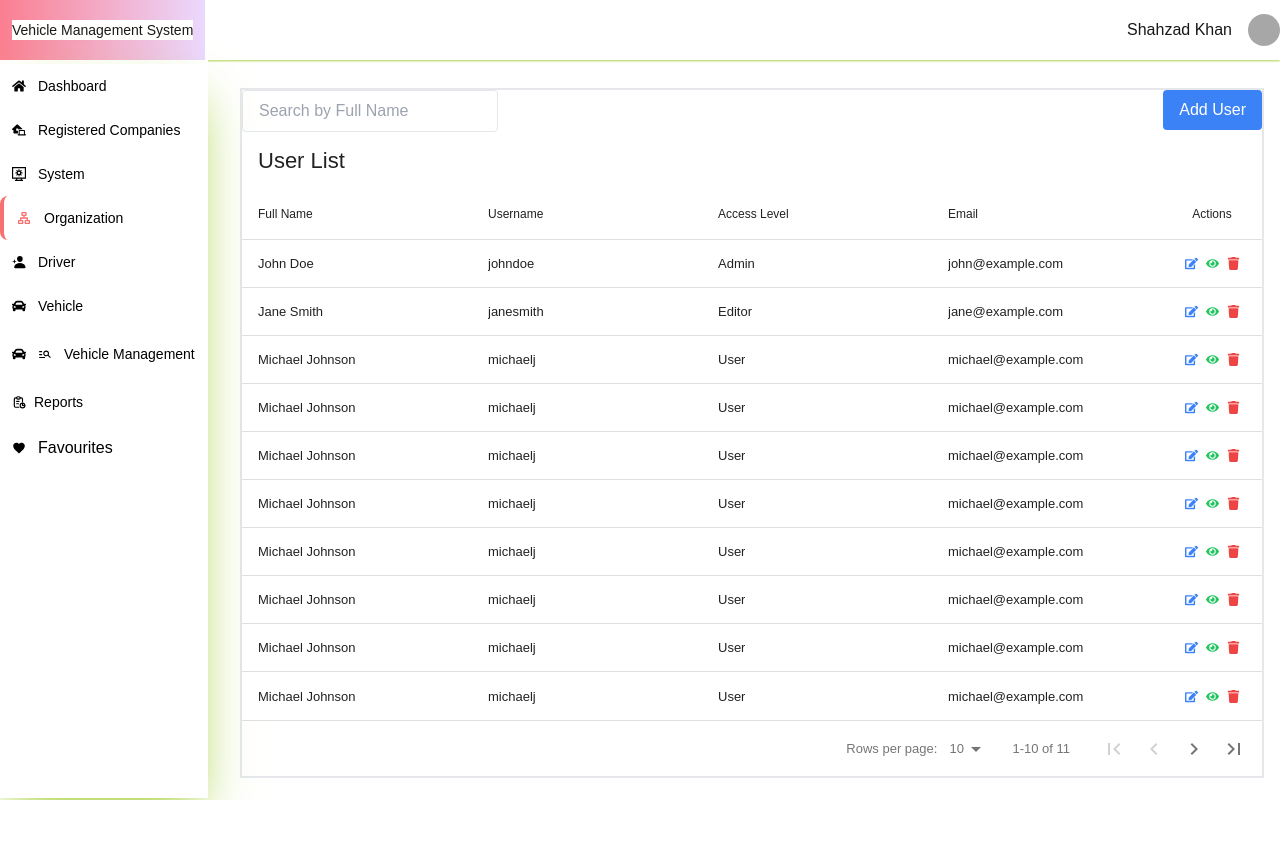
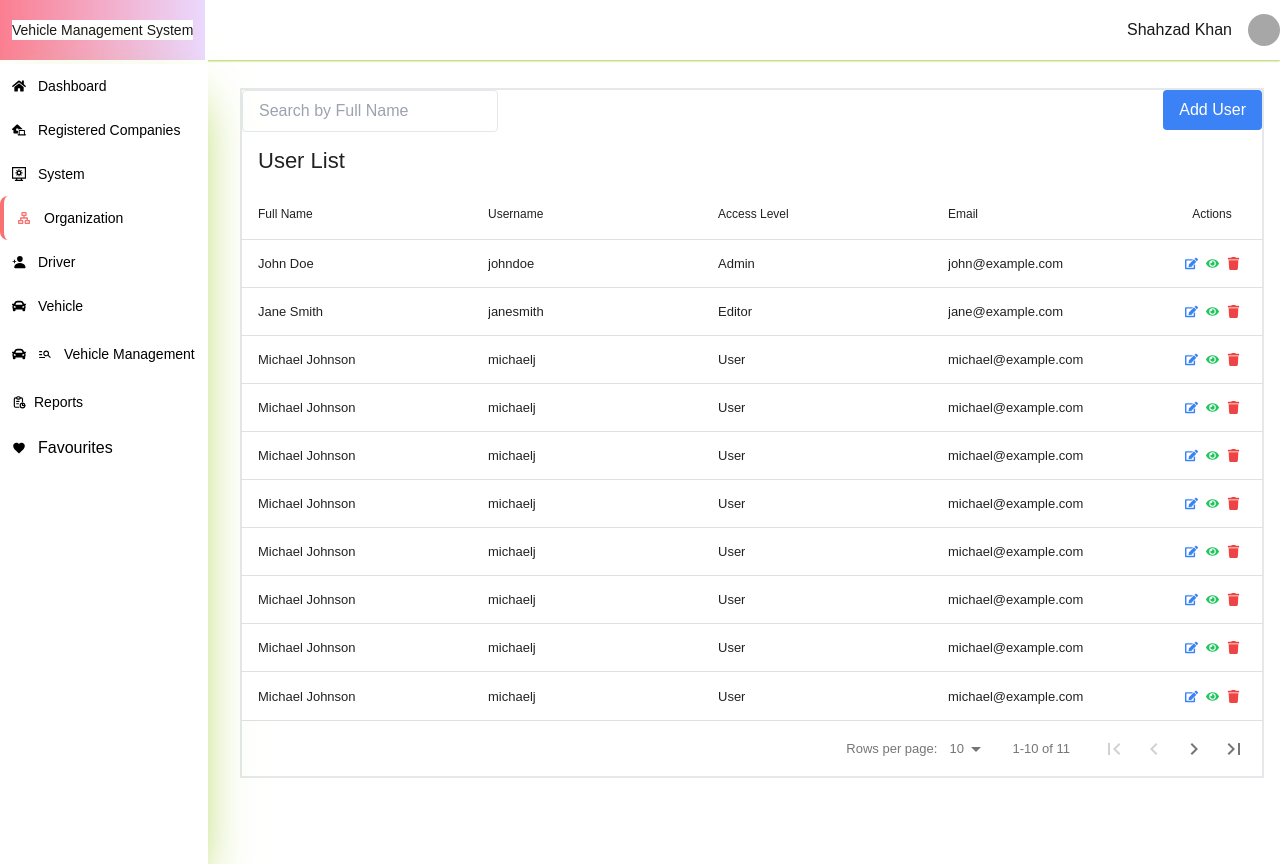
Before and after one commit to shahzad11khan/__borad, a Next.js app: page /Dashboard/Users/GetAllusers in a window 1280 px wide. Before the commit the page ends 800 px from the top, so only its background shows below. Built offline with nearby package versions, Linux system fonts and the light colour scheme; grey boxes are pictures that could not be loaded.

Commit message:
change height

```diff
--- a/src/app/Dashboard/Components/Sidebar.js
+++ b/src/app/Dashboard/Components/Sidebar.js
@@ -55,7 +55,7 @@ const Sidebar = () => {
       </button>
       {/* Sidebar */}
       <aside
-        className={`bg-white text-black h-full lg:w-52 w-20 transition-transform duration-300 ease-in-out ${
+        className={`bg-white text-black  min-h-screen lg:w-52 w-20 transition-transform duration-300 ease-in-out ${
           isSidebarOpen ? "translate-x-0" : "-translate-x-full"
         } lg:translate-x-0 fixed lg:relative top-0 left-0 flex flex-col shadow-2xl  mt-1 shadow-custom-blue`}
       >
```
